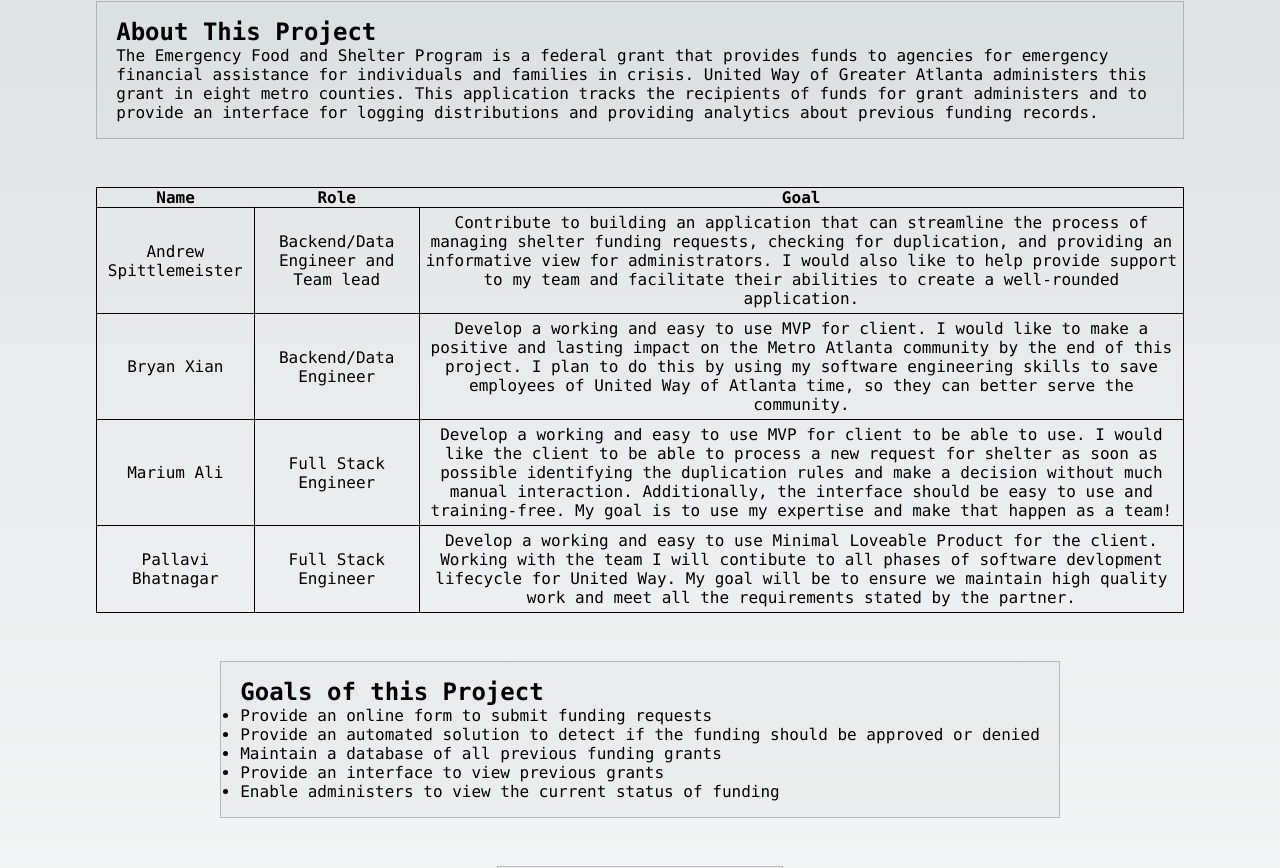
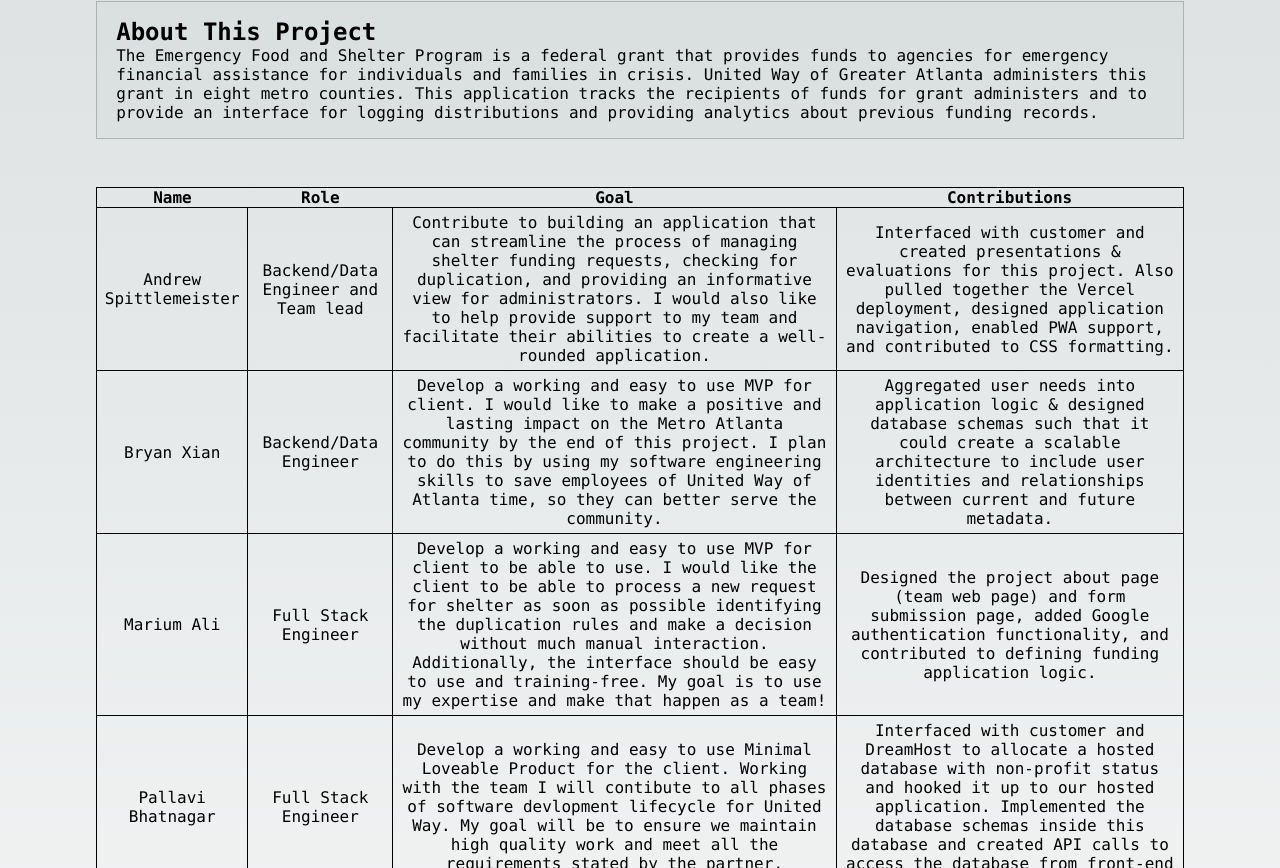
Before and after one commit to AndrewSpittlemeister/c4g-efsp-front-end, a Next.js app: page /about in a window 1280 px wide. Shown: the part 452-1320 px from the top of the page. Built offline with nearby package versions, Linux system fonts and the light colour scheme; no server answers.

Commit message:
added team contributions

```diff
--- a/pages/about.js
+++ b/pages/about.js
@@ -57,6 +57,7 @@
               <th>Name</th>
               <th>Role</th>
               <th>Goal</th>
+              <th>Contributions</th>
             </tr>
           </thead>
           <tbody>
@@ -64,21 +65,33 @@
               <td>{'Andrew Spittlemeister'}</td>
               <td>{'Backend/Data Engineer and Team lead'}</td>
               <td>{'Contribute to building an application that can streamline the process of managing shelter funding requests, checking for duplication, and providing an informative view for administrators. I would also like to help provide support to my team and facilitate their abilities to create a well-rounded application.'}</td>
+              <td>
+                Interfaced with customer and created presentations & evaluations for this project. Also pulled together the Vercel deployment, designed application navigation, enabled PWA support, and contributed to CSS formatting.
+              </td>
             </tr>
             <tr>
               <td>{'Bryan Xian '}</td>
               <td>{'Backend/Data Engineer'}</td>
               <td>{'Develop a working and easy to use MVP for client. I would like to make a positive and lasting impact on the Metro Atlanta community by the end of this project. I plan to do this by using my software engineering skills to save employees of United Way of Atlanta time, so they can better serve the community.'}</td>
+              <td>
+                Aggregated user needs into application logic & designed database schemas such that it could create a scalable architecture to include user identities and relationships between current and future metadata.
+              </td>
             </tr>
             <tr>
               <td>{'Marium Ali'}</td>
               <td>{'Full Stack Engineer'}</td>
               <td>{"Develop a working and easy to use MVP for client to be able to use. I would like the client to be able to process a new request for shelter as soon as possible identifying the duplication rules and make a decision without much manual interaction. Additionally, the interface should be easy to use and training-free. My goal is to use my expertise and make that happen as a team!"}</td>
+              <td>
+                Designed the project about page (team web page) and form submission page, added Google authentication functionality, and contributed to defining funding application logic.
+              </td>
             </tr>
             <tr>
               <td>{'Pallavi Bhatnagar'}</td>
               <td>{'Full Stack Engineer'}</td>
               <td>{'Develop a working and easy to use Minimal Loveable Product for the client. Working with the team I will contibute to all phases of software devlopment lifecycle for United Way. My goal will be to ensure we maintain high quality work and meet all the requirements stated by the partner.'}</td>
+              <td>
+                Interfaced with customer and DreamHost to allocate a hosted database with non-profit status and hooked it up to our hosted application. Implemented the database schemas inside this database and created API calls to access the database from front-end application logic.
+              </td>
             </tr>
           </tbody>
         </table>
```
